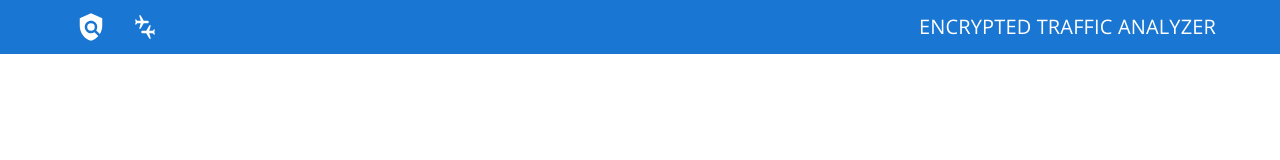
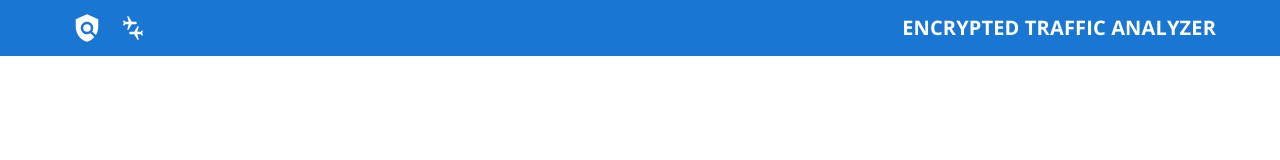
Before and after one commit to gamma-eclipse/niisva2022hack, a React (Create React App) app: page / in a window 1280 px wide. Shown: the top 160 px of the page. Built offline with nearby package versions, Linux system fonts and the light colour scheme.

Commit message:
ref: styles

```diff
--- a/src/components/layout/Layout.jsx
+++ b/src/components/layout/Layout.jsx
@@ -11,7 +11,7 @@ export function Layout({ children }) {
         maxWidth="lg"
         style={{
           padding: 25,
-          paddingTop: '40vh',
+          paddingTop: '30vh',
           minHeight: '100vh',
           display: 'flex',
           justifyContent: 'center',
--- a/src/widgets/header/Header.jsx
+++ b/src/widgets/header/Header.jsx
@@ -5,6 +5,7 @@ import { Link } from 'react-router-dom';
 
 const HeaderWrapper = styled('header')`
   background-color: ${(props) => props.theme.palette.primary.main};
+  padding: 5px 0;
 `;
 const HeaderLayout = styled('div')`
   display: flex;
@@ -22,14 +23,14 @@ export function Header() {
       <Container maxWidth="lg">
         <HeaderLayout>
           <Navigation>
-            <IconButton size="large" component={Link} to="/">
+            <IconButton component={Link} to="/">
               <PolicyIcon style={{ color: '#fff', width: 30, height: 30 }} />
             </IconButton>
-            <IconButton size="large" component={Link} to="/dynamic">
+            <IconButton component={Link} to="/dynamic">
               <ConnectingAirportsIcon style={{ color: '#fff', width: 30, height: 30 }} />
             </IconButton>
           </Navigation>
-          <Title variant="h6" color="#fff" textTransform="uppercase">
+          <Title variant="h6" color="#fff" textTransform="uppercase" fontWeight="bold">
             Encrypted Traffic Analyzer
           </Title>
         </HeaderLayout>
```
